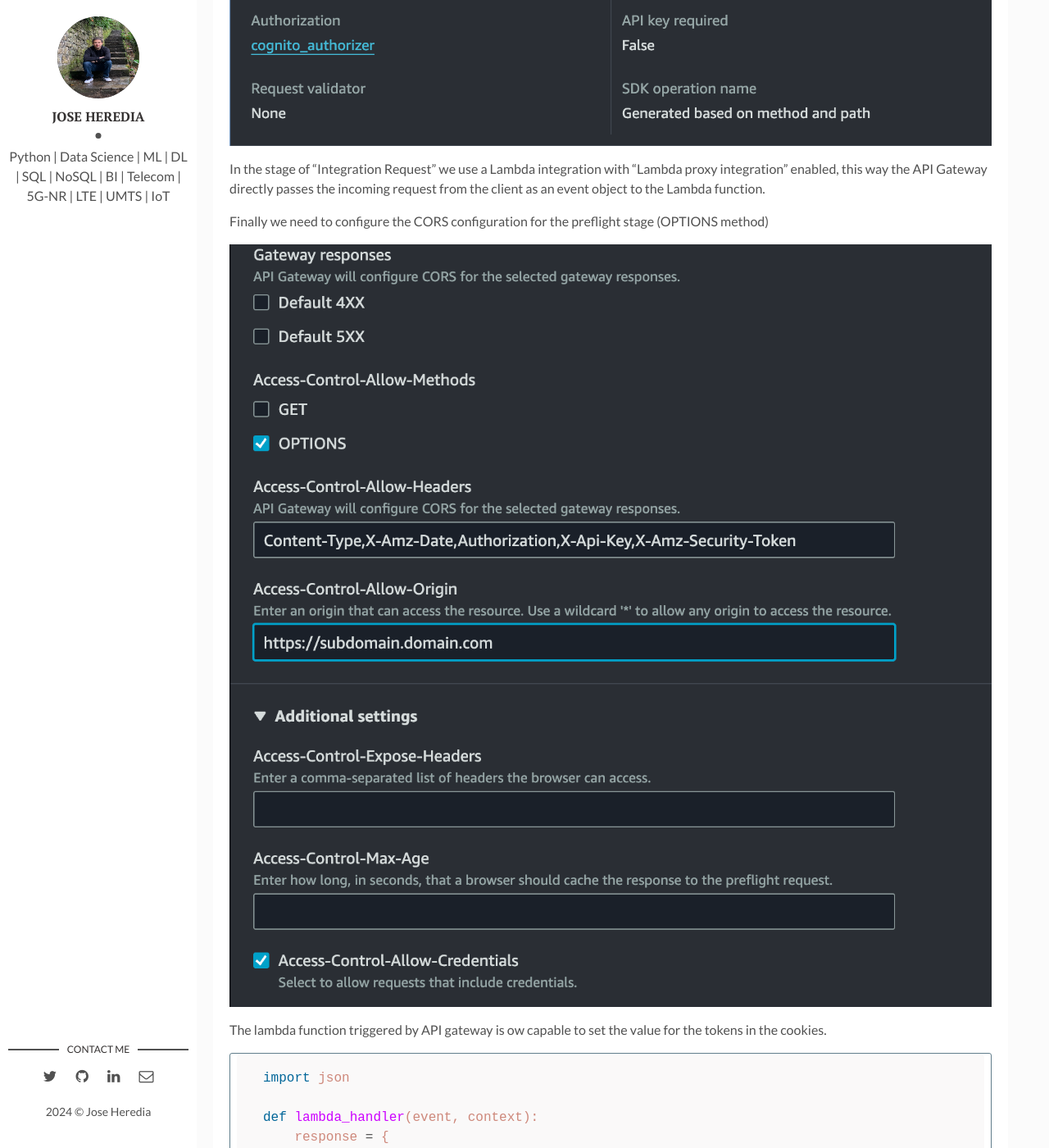
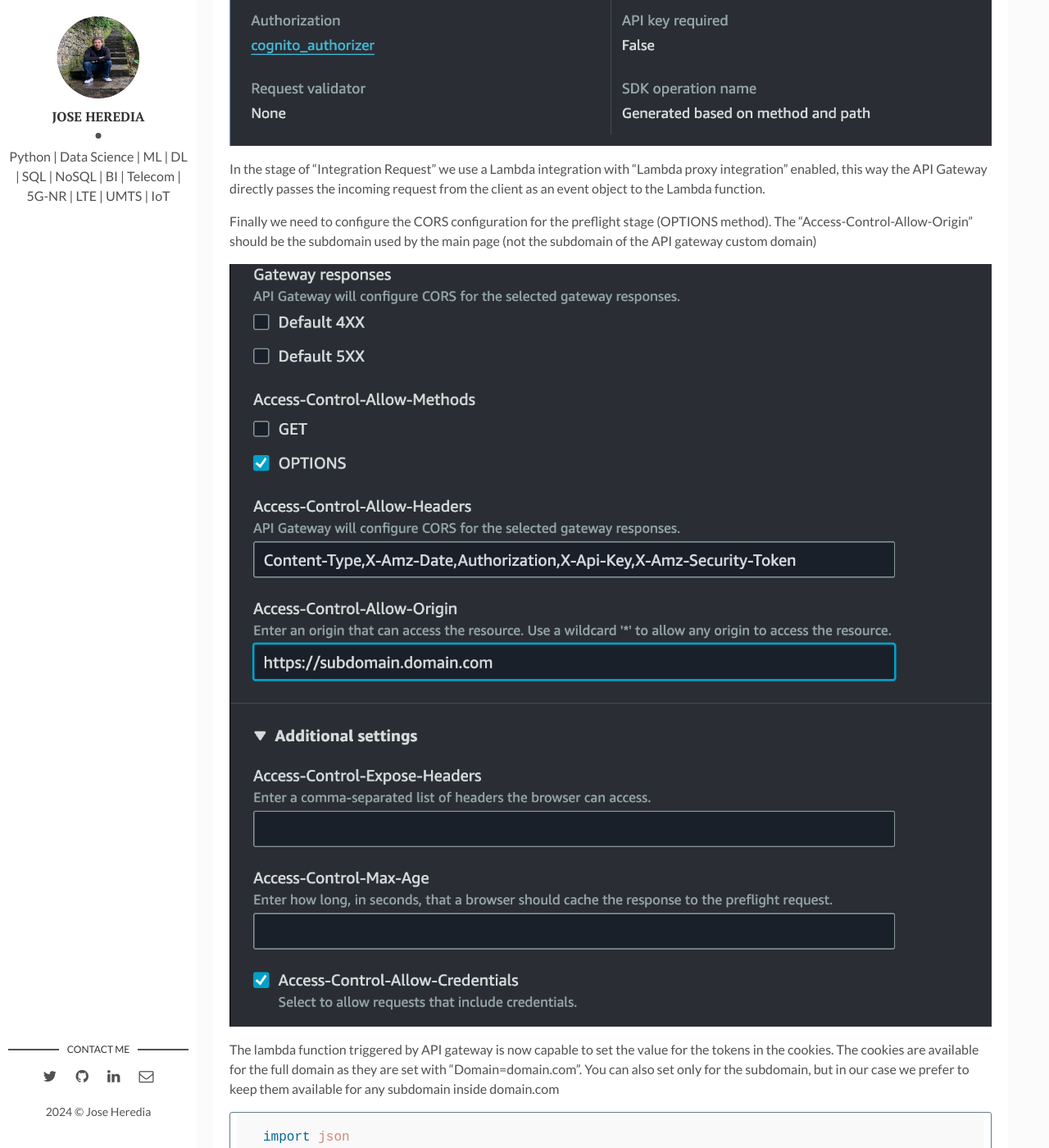
Before and after one commit to joch182/joch182.github.io, a Jekyll site: the page built from _posts/2024-08-19-set-cookies-lambda-subdomain-api-gateway.markdown, in a window 1280 px wide and 1400 px high, scrolled down 2099 px. Shown: the whole window at 82% size. Built offline with Jekyll 4.4.1, drawn with Linux system fonts in a browser that asks for light colours; comment, search, counter and statistics services are not loaded.

Commit message:
new post for lambda and set cookies with api gateway

````diff
--- a/_posts/2024-08-19-set-cookies-lambda-subdomain-api-gateway.markdown
+++ b/_posts/2024-08-19-set-cookies-lambda-subdomain-api-gateway.markdown
@@ -46,11 +46,11 @@ The function get_token() help us to recover the JWT token used to add it as Auth
 
 In the stage of "Integration Request" we use a Lambda integration with "Lambda proxy integration" enabled, this way the API Gateway directly passes the incoming request from the client as an event object to the Lambda function.
 
-Finally we need to configure the CORS configuration for the preflight stage (OPTIONS method)
+Finally we need to configure the CORS configuration for the preflight stage (OPTIONS method). The "Access-Control-Allow-Origin" should be the subdomain used by the main page (not the subdomain of the API gateway custom domain)
 
 ![API Gateway CORS Config.](/assets/img/posts_imgs/apigw-lambda-set-cookies/apigw_cors.png)
 
-The lambda function triggered by API gateway is ow capable to set the value for the tokens in the cookies.
+The lambda function triggered by API gateway is now capable to set the value for the tokens in the cookies. The cookies are available for the full domain as they are set with "Domain=domain.com". You can also set only for the subdomain, but in our case we prefer to keep them available for any subdomain inside domain.com
 
 ```python
 import json
````
